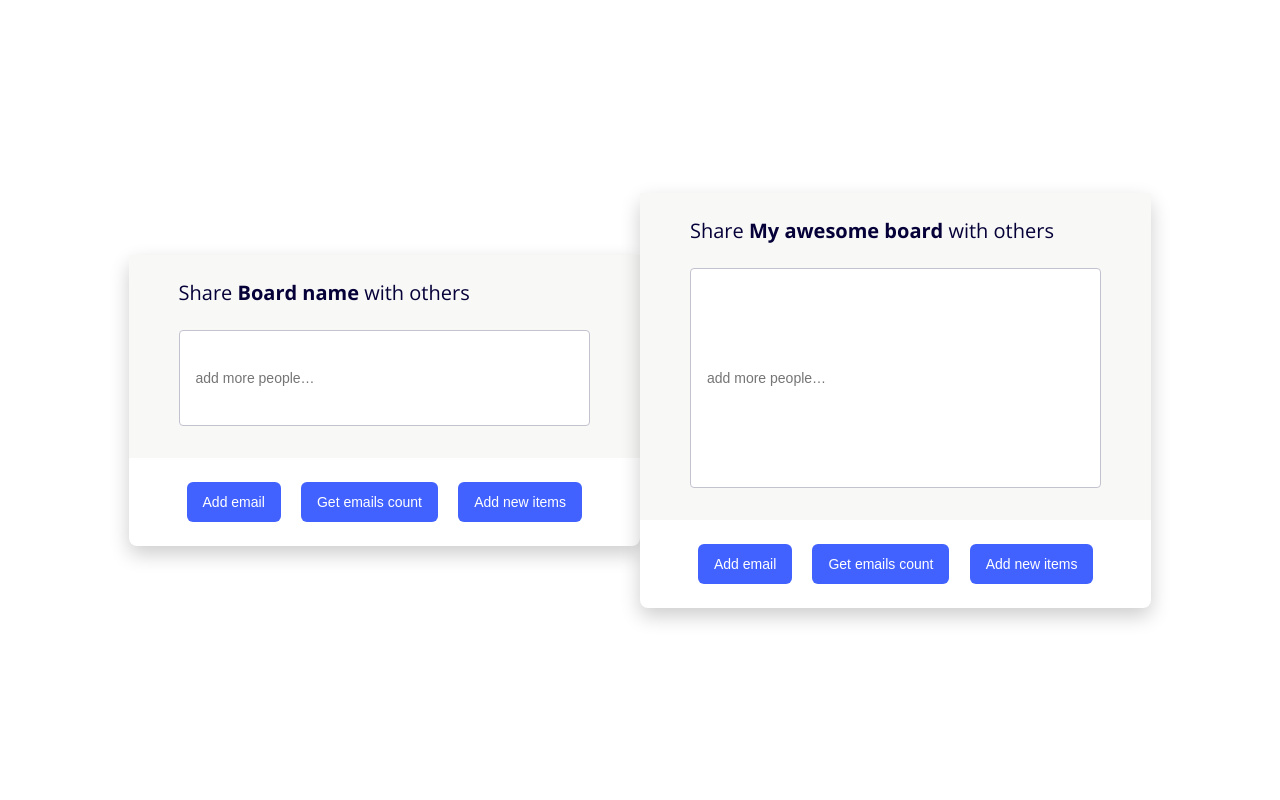
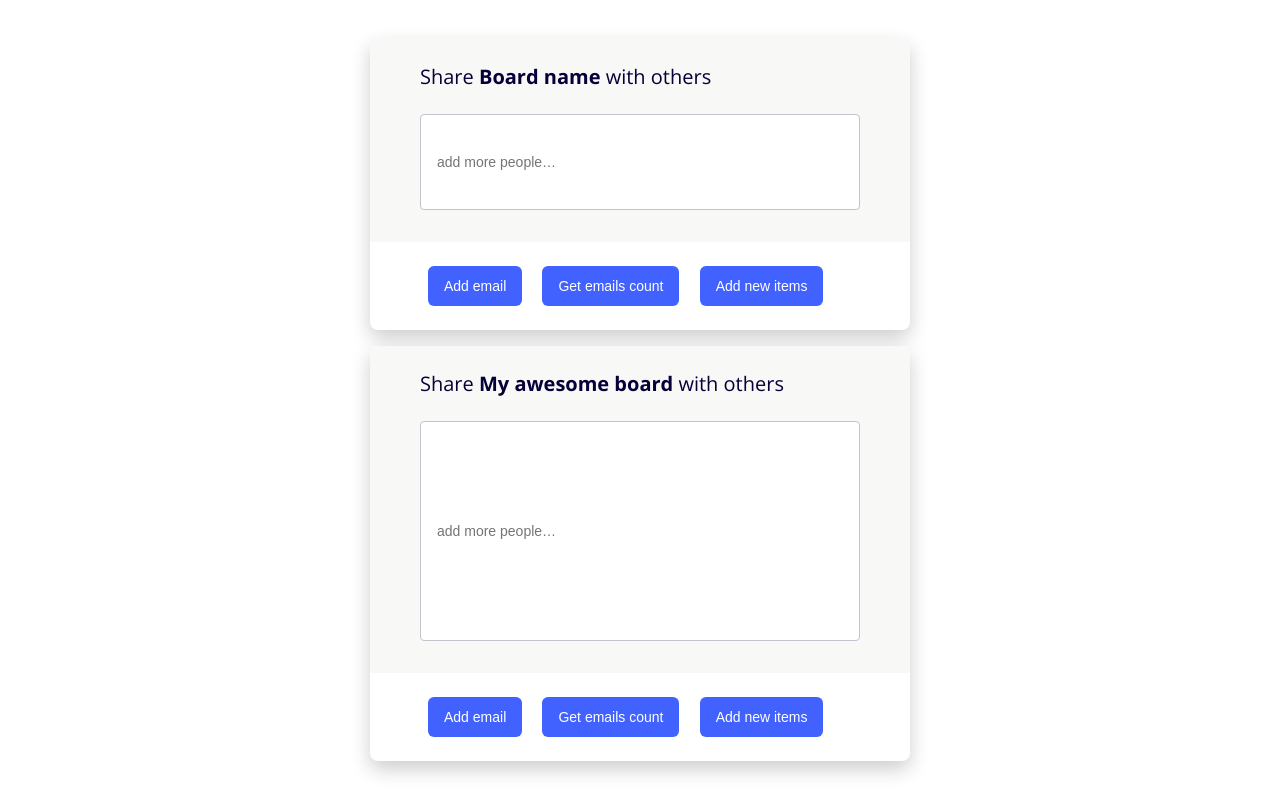
Before and after one commit to hurkanakbiyik/vanilla-emails-input, a website built with webpack: page index.html in a window 1280 px wide. Built offline with nearby package versions, Linux system fonts and the light colour scheme.

Commit message:
Update container width

```diff
--- a/src/sass/index.scss
+++ b/src/sass/index.scss
@@ -7,6 +7,7 @@ html,body{
 }
 body{
   display: flex;
+  flex-direction: column;
   align-items: center;
   justify-content: center;
 }
@@ -14,6 +15,8 @@ body{
   background: #FFFFFF;
   box-shadow: 0 8px 20px rgba(0, 0, 0, 0.2);
   border-radius: 8px;
+  margin: 8px;
+  width: 540px;
 }
 .emails-input{
   width: 100%;
@@ -55,9 +58,7 @@ body{
 .emails-input-container{
   height: 96px;
   min-height: 96px;
-  width: 100%;
 }
 .emails-input-container-big{
   height: 220px;
-  width: 100%;
 }
```
Also changed, not shown: dist/app.dist.css.
